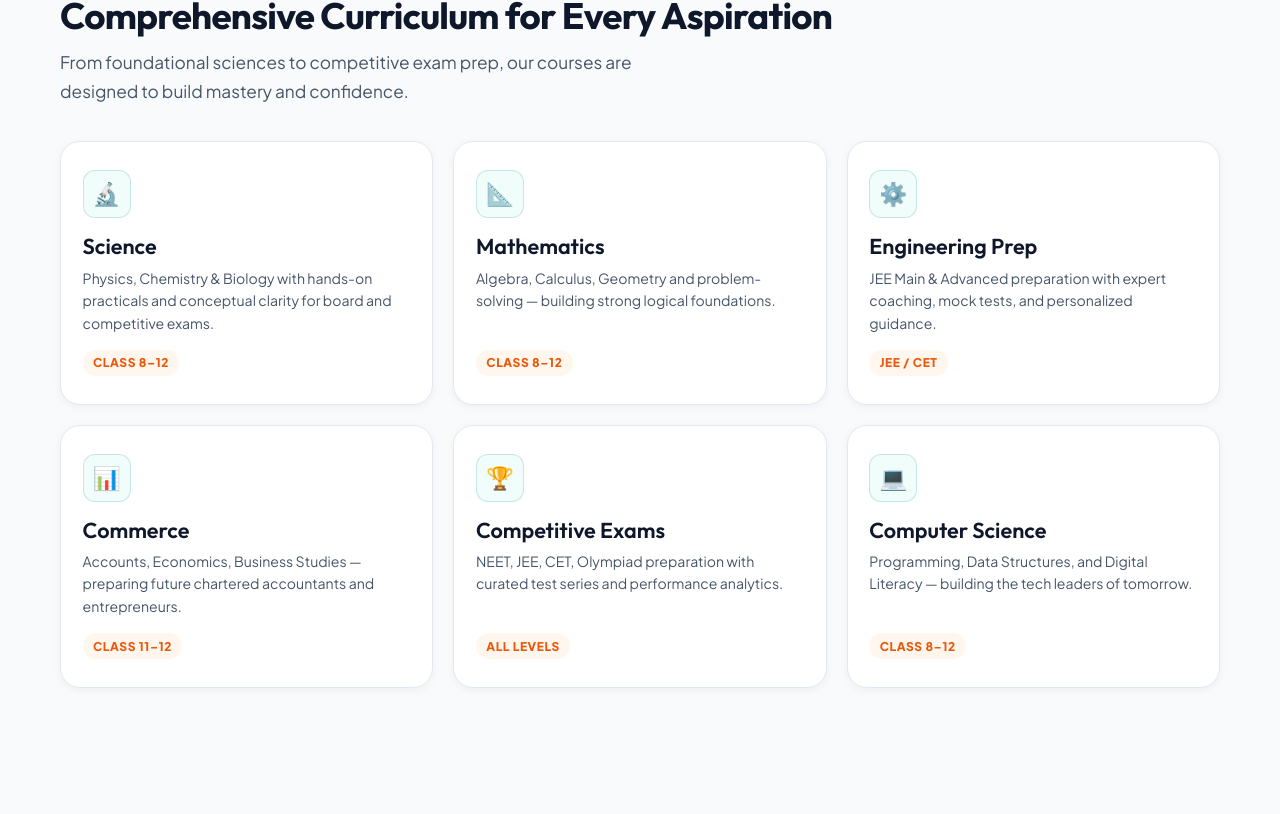
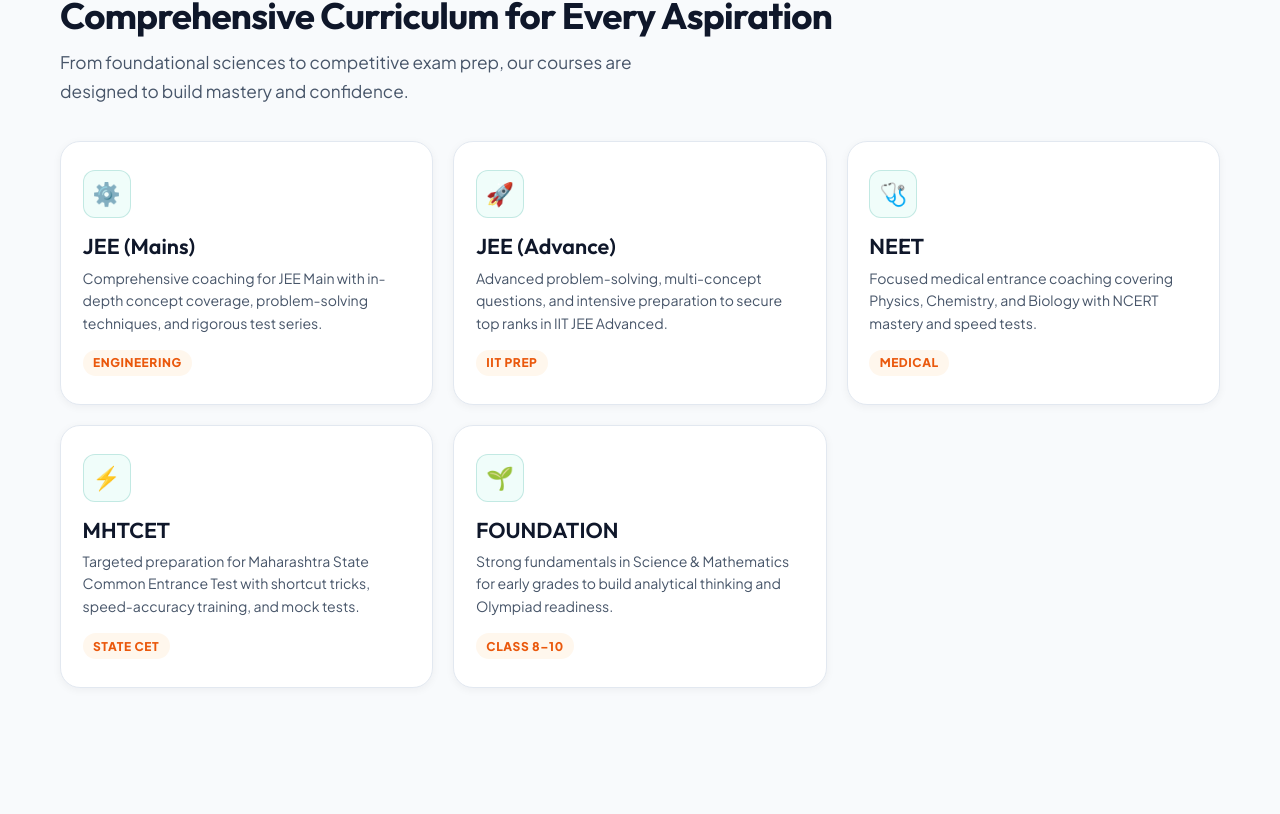
Before and after one commit to sadmsd707/Vishwaved, a Next.js app: page / in a window 1280 px wide. Shown: the part 1606-2420 px from the top of the page. Built offline with nearby package versions, Linux system fonts and the light colour scheme.

Commit message:
Update courses list to JEE (Mains), JEE(Advance), NEET, MHTCET, and FOUNDATION

```diff
--- a/app/page.js
+++ b/app/page.js
@@ -109,12 +109,11 @@ export default function LandingPage() {
 
           <div className="courses-grid">
             {[
-              { icon: '🔬', title: 'Science', desc: 'Physics, Chemistry & Biology with hands-on practicals and conceptual clarity for board and competitive exams.', tag: 'Class 8–12' },
-              { icon: '📐', title: 'Mathematics', desc: 'Algebra, Calculus, Geometry and problem-solving — building strong logical foundations.', tag: 'Class 8–12' },
-              { icon: '⚙️', title: 'Engineering Prep', desc: 'JEE Main & Advanced preparation with expert coaching, mock tests, and personalized guidance.', tag: 'JEE / CET' },
-              { icon: '📊', title: 'Commerce', desc: 'Accounts, Economics, Business Studies — preparing future chartered accountants and entrepreneurs.', tag: 'Class 11–12' },
-              { icon: '🏆', title: 'Competitive Exams', desc: 'NEET, JEE, CET, Olympiad preparation with curated test series and performance analytics.', tag: 'All Levels' },
-              { icon: '💻', title: 'Computer Science', desc: 'Programming, Data Structures, and Digital Literacy — building the tech leaders of tomorrow.', tag: 'Class 8–12' },
+              { icon: '⚙️', title: 'JEE (Mains)', desc: 'Comprehensive coaching for JEE Main with in-depth concept coverage, problem-solving techniques, and rigorous test series.', tag: 'Engineering' },
+              { icon: '🚀', title: 'JEE (Advance)', desc: 'Advanced problem-solving, multi-concept questions, and intensive preparation to secure top ranks in IIT JEE Advanced.', tag: 'IIT Prep' },
+              { icon: '🩺', title: 'NEET', desc: 'Focused medical entrance coaching covering Physics, Chemistry, and Biology with NCERT mastery and speed tests.', tag: 'Medical' },
+              { icon: '⚡', title: 'MHTCET', desc: 'Targeted preparation for Maharashtra State Common Entrance Test with shortcut tricks, speed-accuracy training, and mock tests.', tag: 'State CET' },
+              { icon: '🌱', title: 'FOUNDATION', desc: 'Strong fundamentals in Science & Mathematics for early grades to build analytical thinking and Olympiad readiness.', tag: 'Class 8–10' },
             ].map((c) => (
               <div key={c.title} className="course-card">
                 <div>
```
